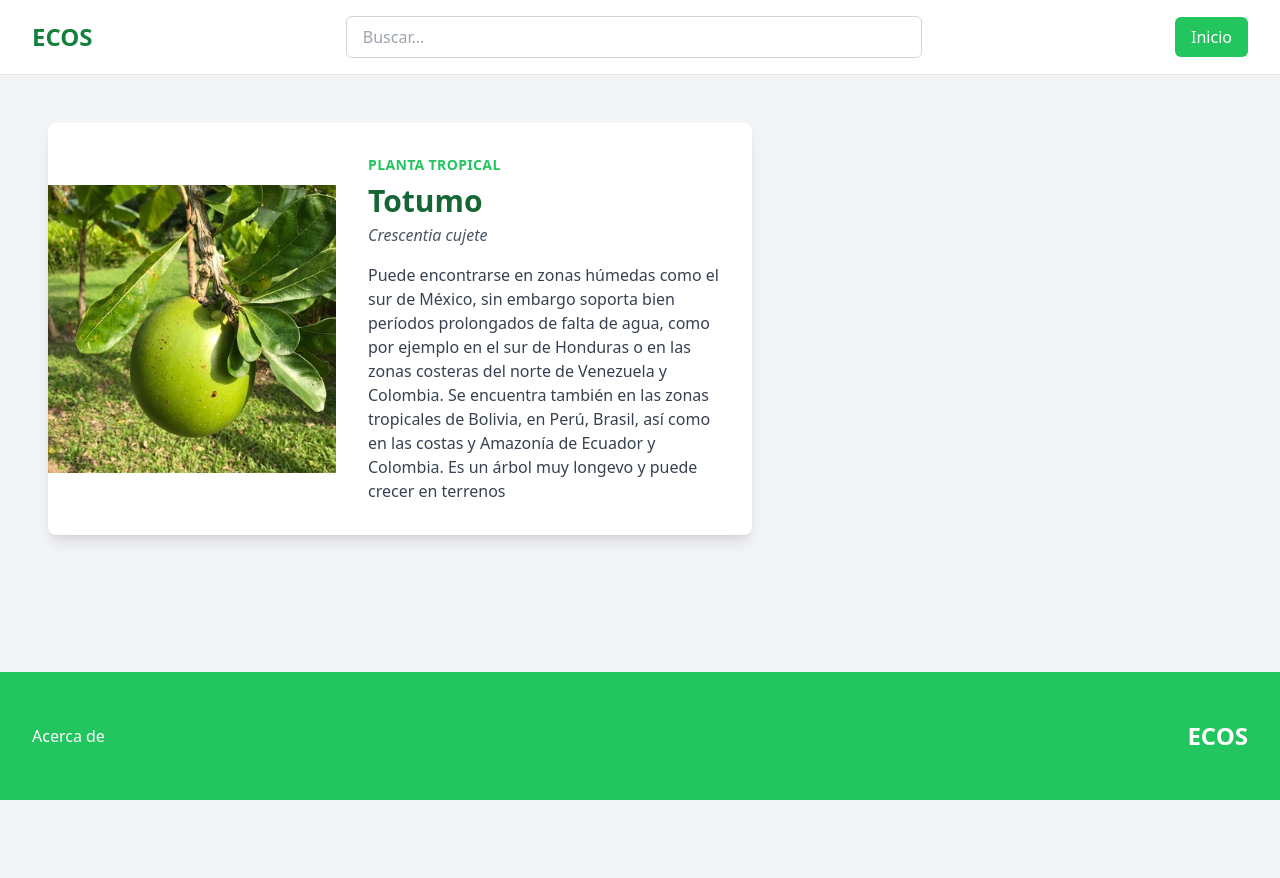
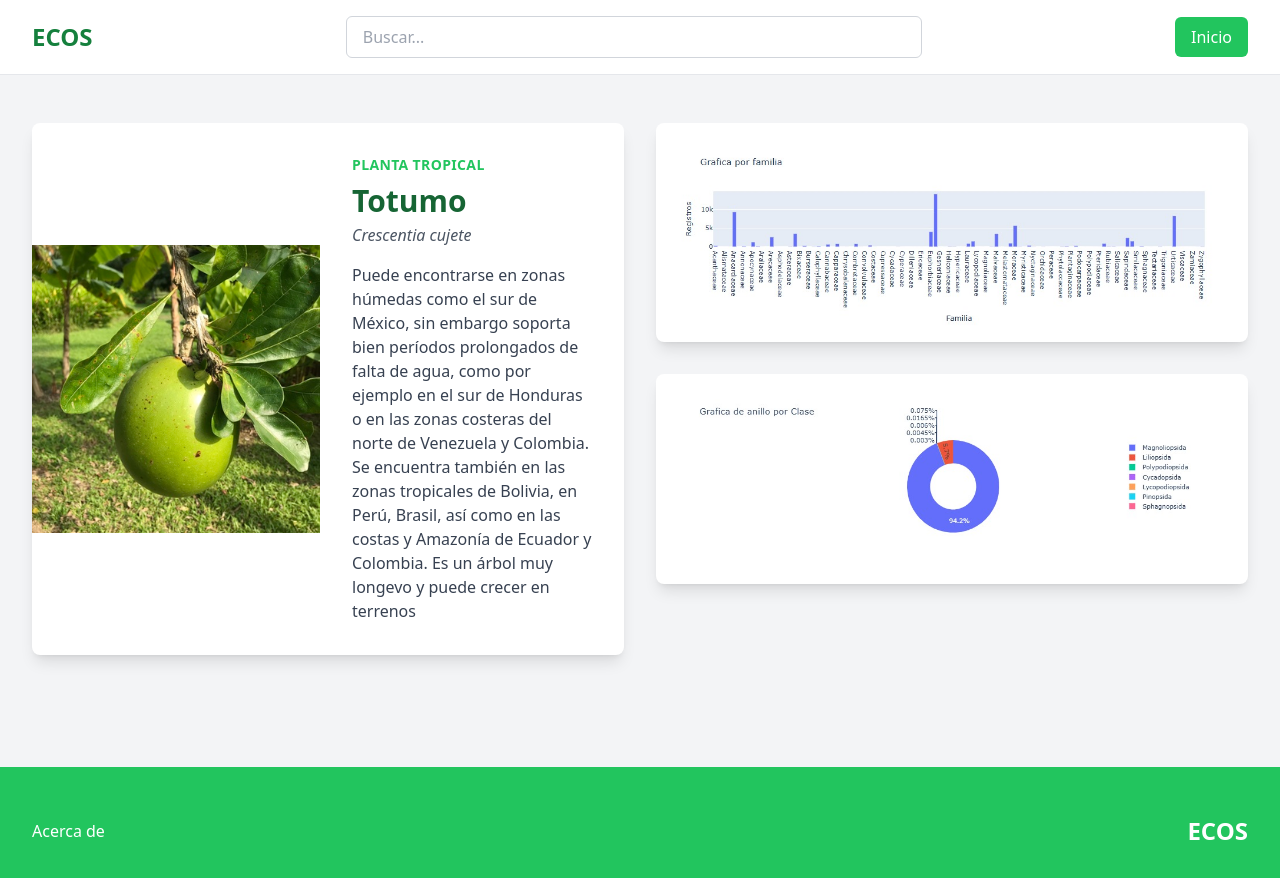
Before and after one commit to EduRoDev/proyecto-web, a plain HTML site: page pages/totumo.html in a window 1280 px wide. Before the commit the page ends 800 px from the top, so only its background shows below. Drawn offline with nearby package versions, Linux system fonts and the light colour scheme.

Commit message:
feature: añadiendo graficas

```diff
--- a/pages/totumo.html
+++ b/pages/totumo.html
@@ -27,10 +27,11 @@
         </div>
     </header>
     <main class="flex-grow py-12">
-        <div class="max-w-3xl mx-4 px-4 sm:px-6 lg:px-8">
-            <div class="bg-white shadow-lg rounded-lg overflow-hidden">
+        <div class="flex flex-col lg:flex-row max-w-7xl mx-auto px-4 sm:px-6 lg:px-8 gap-8">
+            <div class="lg:w-1/2">
+                <div class="bg-white shadow-lg rounded-lg overflow-hidden hover:scale-105">
                     <div class="md:flex">
-                    <div class="md:flex-shrink-0 flex items-center justify-center">
+                        <div class="md:flex-shrink-0 flex items-center justify-center rounded-lg">
                             <img src="/images/Totumo.jpg" alt="Totumo" class="h-72 w-72 object-cover">
                         </div>
                         <div class="p-8">
@@ -41,6 +42,15 @@
                                 Puede encontrarse en zonas húmedas como el sur de México, sin embargo soporta bien períodos prolongados de falta de agua, como por ejemplo en el sur de Honduras o en las zonas costeras del norte de Venezuela y Colombia. Se encuentra también en las zonas tropicales de Bolivia, en Perú, Brasil, así como en las costas y Amazonía de Ecuador y Colombia. Es un árbol muy longevo y puede crecer en terrenos
                             </p>
                         </div>
+                    </div>
+                </div>
+            </div>
+            <div class="lg:w-1/2 flex flex-col gap-8">
+                <div class="bg-white shadow-lg rounded-lg overflow-hidden p-4 hover:scale-105">
+                    <img src="/images/graficas/Grafica_barras.jpeg" alt="Gráfica de barras" class="w-full h-auto">
+                </div>
+                <div class="bg-white shadow-lg rounded-lg overflow-hidden p-4 hover:scale-105">
+                    <img src="/images/graficas/Grafica_pastel.jpeg" alt="Gráfica de pastel" class="w-full h-auto">
                 </div>
             </div>
         </div>
```
Also changed, not shown: pages/almendro_malabar.html (+12 -2 lines), pages/ceiba_tronadora.html (+13 -3 lines), pages/clavellino.html (+11 -1 lines), pages/estrellita.html (+12 -2 lines), pages/ginger.html (+12 -2 lines), pages/uvero.html (+12 -2 lines), images/graficas/Grafica_barras.jpeg (added), images/graficas/Grafica_pastel.jpeg (added). Lines whose indentation alone changed are shown as unchanged.
